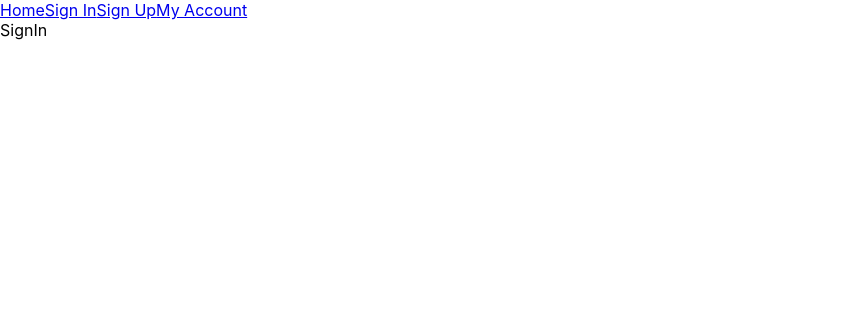
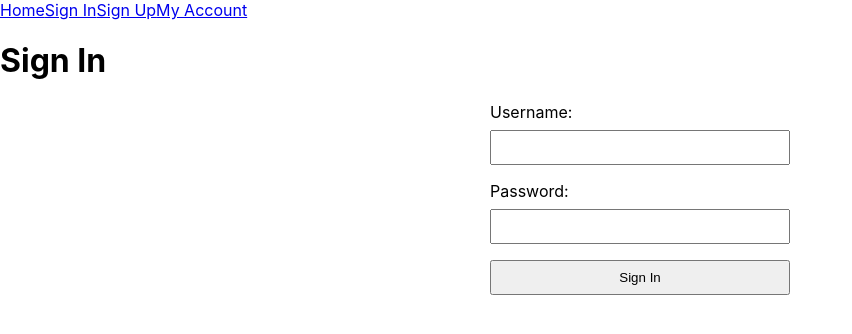
Before and after one commit to tlutz888/hydra-code-prompt, a React (Create React App) app in the folder client/: page /signin in a window 1280 px wide. Shown: the top 334 px of the page, without its empty margins (0-852 px from the left). Built offline with nearby package versions, Linux system fonts and the light colour scheme.

Commit message:
chore: sign in form

```diff
--- a/client/src/App.js
+++ b/client/src/App.js
@@ -1,10 +1,10 @@
 import React from "react";
 import { BrowserRouter, Route, Routes } from "react-router-dom";
 import { Home } from "./pages/Home";
-import { SignIn } from "./pages/SignIn";
-import { SignUp } from "./pages/SignUp";
 import { MyAccount } from "./pages/MyAccount";
 import { NavigationBar } from "./pages/NavigationBar";
+import { SignIn } from "./pages/SignIn/SignIn";
+import { SignUp } from "./pages/SignUp/SignUp";
 
 function App() {
   return (
--- /dev/null
+++ b/client/src/components/AuthForm/AuthForm.jsx
@@ -0,0 +1,62 @@
+import React, { useState } from "react";
+import styled from "styled-components";
+
+const Form = styled.form`
+  display: flex;
+  flex-direction: column;
+  width: 300px;
+  margin: 0 auto;
+`;
+
+const Label = styled.label`
+  margin-bottom: 0.5rem;
+`;
+
+const Input = styled.input`
+  margin-bottom: 1rem;
+  padding: 0.5rem;
+`;
+
+const Button = styled.button`
+  padding: 0.5rem;
+`;
+
+export const AUTH_FORM_TYPES = {
+  SIGN_IN: "SIGN_IN",
+  SIGN_UP: "SIGN_UP",
+};
+
+const AuthForm = ({ onSubmit, formType }) => {
+  const [username, setUsername] = useState("");
+  const [password, setPassword] = useState("");
+
+  const handleSubmit = (e) => {
+    e.preventDefault();
+
+    onSubmit({ username, password });
+  };
+
+  return (
+    <Form onSubmit={handleSubmit}>
+      <Label htmlFor="username">Username:</Label>
+      <Input
+        type="text"
+        id="username"
+        value={username}
+        onChange={(e) => setUsername(e.target.value)}
+      />
+      <Label htmlFor="password">Password:</Label>
+      <Input
+        type="password"
+        id="password"
+        value={password}
+        onChange={(e) => setPassword(e.target.value)}
+      />
+      <Button type="submit">
+        {formType === AUTH_FORM_TYPES.SIGN_IN ? "Sign In" : "Sign Up"}
+      </Button>
+    </Form>
+  );
+};
+
+export default AuthForm;
--- /dev/null
+++ b/client/src/components/AuthForm/index.js
@@ -0,0 +1 @@
+export * from "./AuthForm";
--- /dev/null
+++ b/client/src/components/index.js
@@ -0,0 +1 @@
+export * from "./AuthForm";
--- a/client/src/pages/SignIn/SignIn.jsx
+++ b/client/src/pages/SignIn/SignIn.jsx
@@ -1,3 +1,15 @@
+import AuthForm, { AUTH_FORM_TYPES } from "../../components/AuthForm/AuthForm";
+
 export const SignIn = () => {
-  return <div>SignIn </div>;
+  const handleSignIn = ({ username, password }) => {
+    // Handle the sign-in process
+    console.log("Signing in **  Username:", username, "Password:", password);
+  };
+
+  return (
+    <main>
+      <h1>Sign In</h1>
+      <AuthForm onSubmit={handleSignIn} formType={AUTH_FORM_TYPES.SIGN_IN} />
+    </main>
+  );
 };
--- a/client/src/pages/Signup/Signup.jsx
+++ b/client/src/pages/Signup/Signup.jsx
@@ -1,3 +1,15 @@
+import AuthForm, { AUTH_FORM_TYPES } from "../../components/AuthForm/AuthForm";
+
 export const SignUp = () => {
-  return <div>signup </div>;
+  const handleSignUp = ({ username, password }) => {
+    // Handle the sign-in process
+    console.log("Signing in **  Username:", username, "Password:", password);
+  };
+
+  return (
+    <main>
+      <h1>Sign In</h1>
+      <AuthForm onSubmit={handleSignUp} formType={AUTH_FORM_TYPES.SIGN_IN} />
+    </main>
+  );
 };
```
